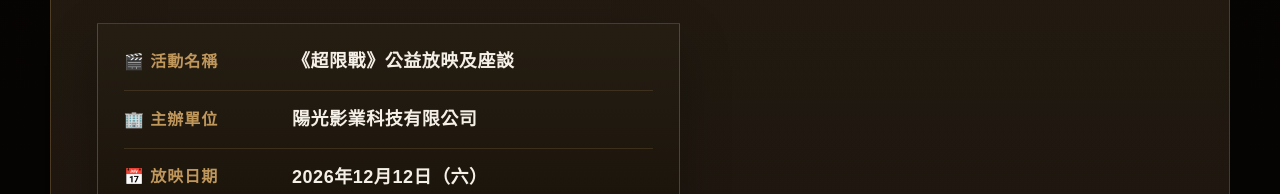
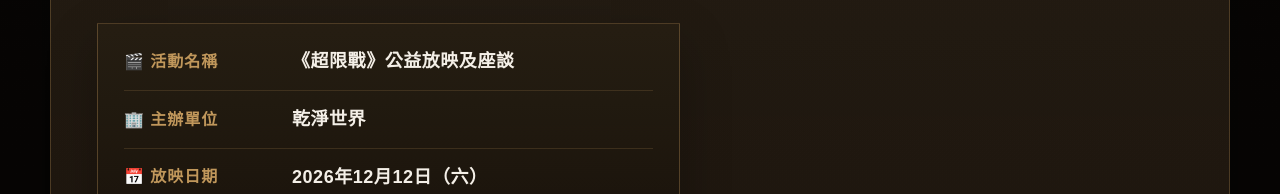
Before and after one commit to socialimpactlab0/unrestricted-war-tainan, a plain HTML site: page index.html in a window 1280 px wide. Shown: the part 6753-6947 px from the top of the page. Drawn offline with Linux system fonts and the light colour scheme.

Commit message:
Update Dec 12 screening organizer to Gan Jing World

```diff
--- a/index.html
+++ b/index.html
@@ -1905,7 +1905,7 @@
                 </div>
                 <div class="event-info-row">
                   <div class="event-info-label">🏢 主辦單位</div>
-                  <div class="event-info-value">陽光影業科技有限公司</div>
+                  <div class="event-info-value">乾淨世界</div>
                 </div>
                 <div class="event-info-row">
                   <div class="event-info-label">📅 放映日期</div>
```
